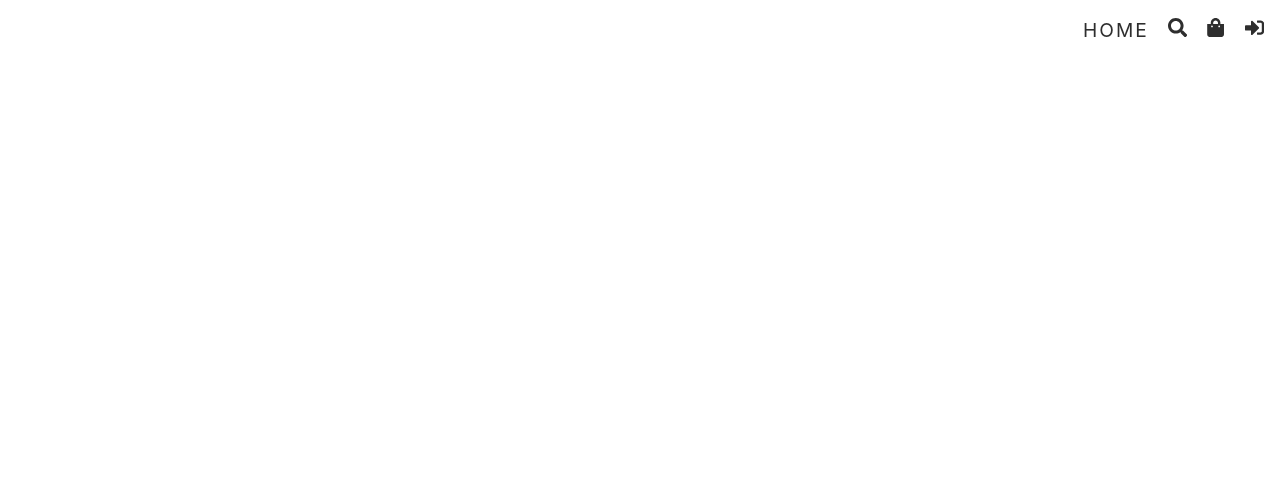
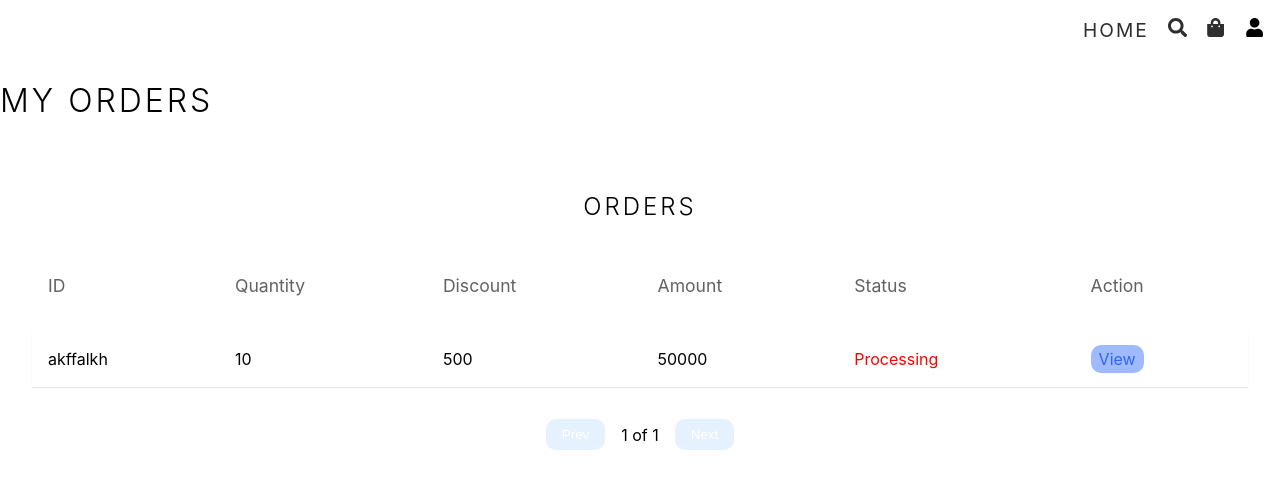
Before and after one commit to hetpatel4381/E-Commerce-App_MERN, a React (Vite) app in the folder ecommerce-frontend/: page /orders in a window 1280 px wide. Before the commit this address had no page. Shown: the top 488 px of the page. Built offline with nearby package versions, Linux system fonts and the light colour scheme.

Commit message:
Orders Page with scss is Implemented

```diff
--- a/ecommerce-frontend/src/App.tsx
+++ b/ecommerce-frontend/src/App.tsx
@@ -9,6 +9,8 @@ const Search = lazy(() => import("./pages/Search"));
 const Cart = lazy(() => import("./pages/Cart"));
 const Shipping = lazy(() => import("./pages/Shipping"));
 const Login = lazy(() => import("./pages/Login"));
+const Orders = lazy(() => import("./pages/Orders"));
+const OrderDetails = lazy(() => import("./pages/OrderDetails"));
 
 // import Home from "./pages/Home";
 // import Search from "./pages/Search";
@@ -51,6 +53,8 @@ const App = () => {
           {/* Logged in User Routes */}
           <Route>
             <Route path="/shipping" element={<Shipping />} />
+            <Route path="/orders" element={<Orders />} />
+            <Route path="/order/:id" element={<OrderDetails />} />
           </Route>
 
           {/* Admin Routes */}
--- a/ecommerce-frontend/src/components/Header.tsx
+++ b/ecommerce-frontend/src/components/Header.tsx
@@ -8,7 +8,7 @@ import {
   FaSignOutAlt,
 } from "react-icons/fa";
 
-const user = { _id: "", role: "" };
+const user = { _id: "HetPatel", role: "admin" };
 
 const Header = () => {
   const [isOpen, setIsOpen] = useState<boolean>(false);
--- /dev/null
+++ b/ecommerce-frontend/src/pages/OrderDetails.tsx
@@ -0,0 +1,9 @@
+import React from 'react'
+
+const OrderDetails = () => {
+  return (
+    <div>OrderDetails</div>
+  )
+}
+
+export default OrderDetails;
--- /dev/null
+++ b/ecommerce-frontend/src/pages/Orders.tsx
@@ -0,0 +1,70 @@
+import { ReactElement, useState } from "react";
+import TableHOC from "../components/admin/TableHOC";
+import { Column } from "react-table";
+import { Link } from "react-router-dom";
+
+type DataType = {
+  _id: string;
+  amount: number;
+  quantity: number;
+  discount: number;
+  status: ReactElement;
+  action: ReactElement;
+};
+
+const column: Column<DataType>[] = [
+  {
+    Header: "ID",
+    accessor: "_id",
+  },
+  {
+    Header: "Quantity",
+    accessor: "quantity",
+  },
+  {
+    Header: "Discount",
+    accessor: "discount",
+  },
+  {
+    Header: "Amount",
+    accessor: "amount",
+  },
+  {
+    Header: "Status",
+    accessor: "status",
+  },
+  {
+    Header: "Action",
+    accessor: "action",
+  },
+];
+
+const Orders = () => {
+  const [rows] = useState<DataType[]>([
+    {
+      _id: "akffalkh",
+      amount: 50000,
+      quantity: 10,
+      discount: 500,
+      status: <span className="red">Processing</span>,
+      action: <Link to={`/order/akffalkh`}>View</Link>,
+    },
+  ]);
+
+  const Table = TableHOC<DataType>(
+    column,
+    rows,
+    "dashboard-product-box",
+    "Orders",
+    true
+  )();
+
+  return (
+    <div className="container">
+      <h1>My Orders</h1>
+      {Table}
+    </div>
+  );
+};
+
+export default Orders;
--- a/ecommerce-frontend/src/styles/app.scss
+++ b/ecommerce-frontend/src/styles/app.scss
@@ -47,6 +47,24 @@ $color3: rgb(0, 104, 136);
 @import "admin-styles/dashboardapp";
 @import "admin-styles/mediaquery";
 
+.container {
+  max-width: 1367px;
+  margin: auto;
+  overflow: auto;
+
+  > h1 {
+    @include heading;
+    margin: 1rem 0;
+    text-align: left;
+  }
+}
+
+.heading {
+  @include heading;
+  margin: 1rem 0;
+  text-align: center;
+}
+
 .header {
   @include flex(row, flex-end, stretch, 1.2rem);
   padding: 1rem;
@@ -85,12 +103,6 @@ $color3: rgb(0, 104, 136);
       @include flex(column, flex-start, center, 0.25rem);
     }
   }
-}
-
-.heading {
-  @include heading;
-  margin: 1rem 0;
-  text-align: center;
 }
 
 .admin-container {
```
